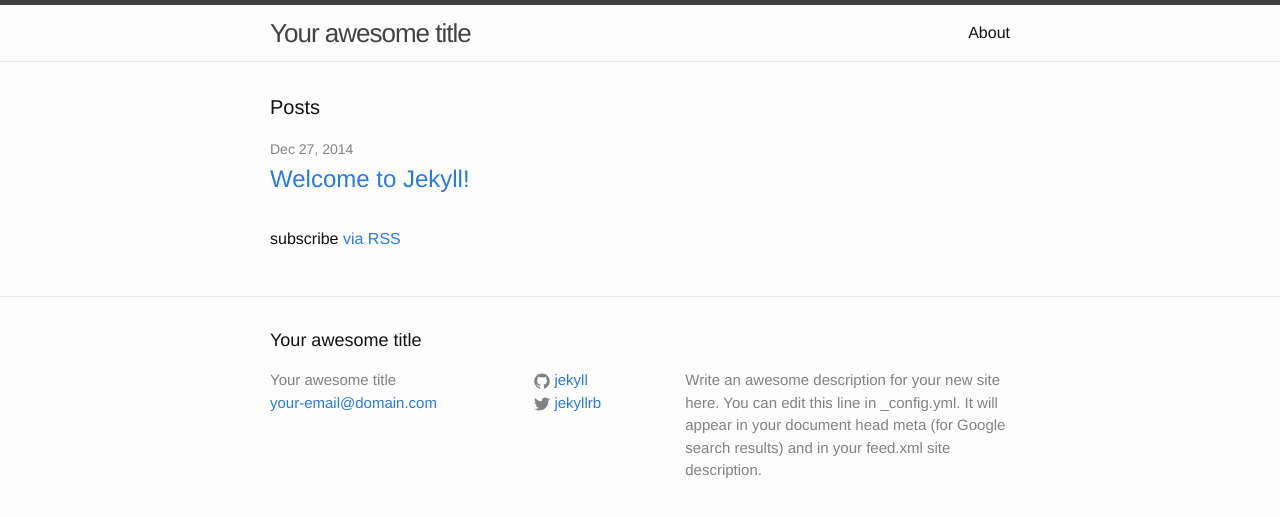
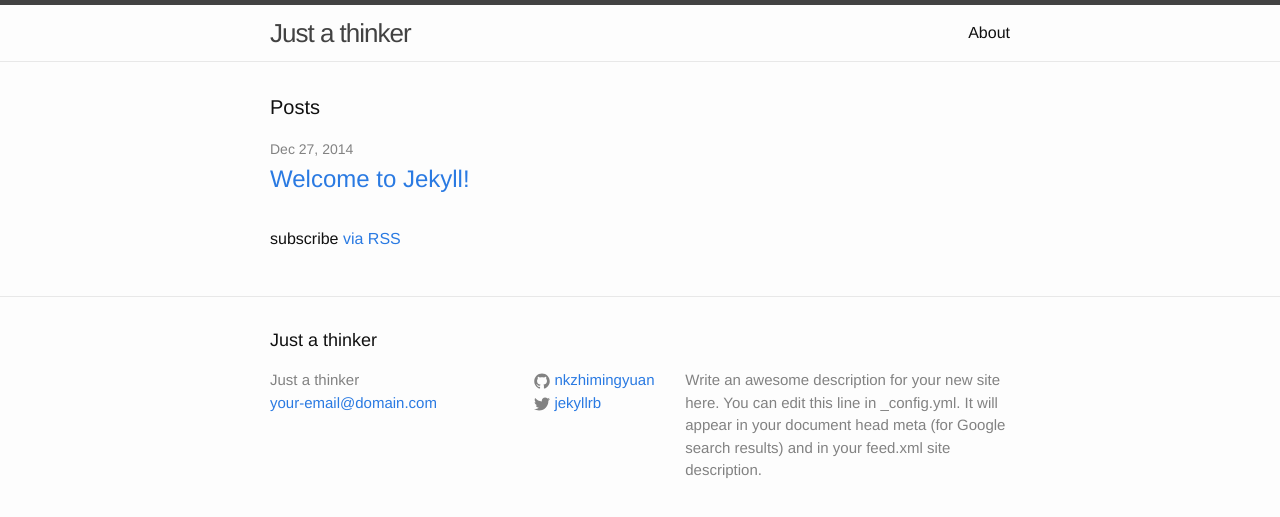
Before and after one commit to tccy/nkzhimingyuan.github.io, a Jekyll site: the page built from index.html, in a window 1280 px wide. Shown: the top 517 px of the page. Built offline with Jekyll 4.4.1, drawn with Linux system fonts in a browser that asks for light colours.

Commit message:
change something

```diff
--- a/_config.yml
+++ b/_config.yml
@@ -1,14 +1,14 @@
 # Site settings
-title: Your awesome title
+title: Just a thinker
 email: your-email@domain.com
 description: > # this means to ignore newlines until "baseurl:"
   Write an awesome description for your new site here. You can edit this
   line in _config.yml. It will appear in your document head meta (for
   Google search results) and in your feed.xml site description.
 baseurl: "" # the subpath of your site, e.g. /blog/
-url: "http://yourdomain.com" # the base hostname & protocol for your site
+url: "http://nkzhimingyuan.github.io" # the base hostname & protocol for your site
 twitter_username: jekyllrb
-github_username:  jekyll
+github_username:  nkzhimingyuan
 
 # Build settings
 markdown: kramdown
```
